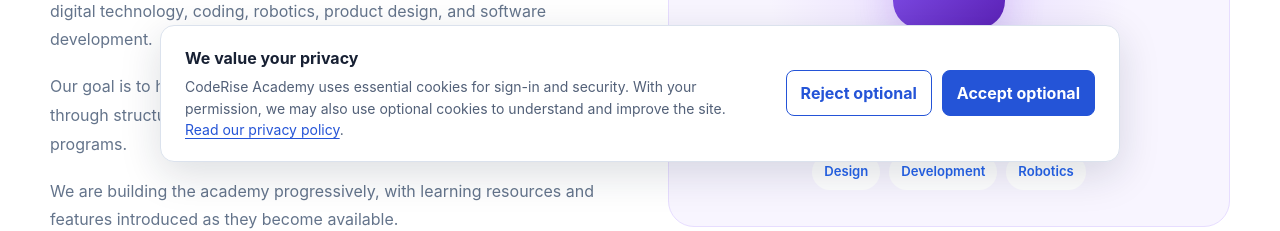
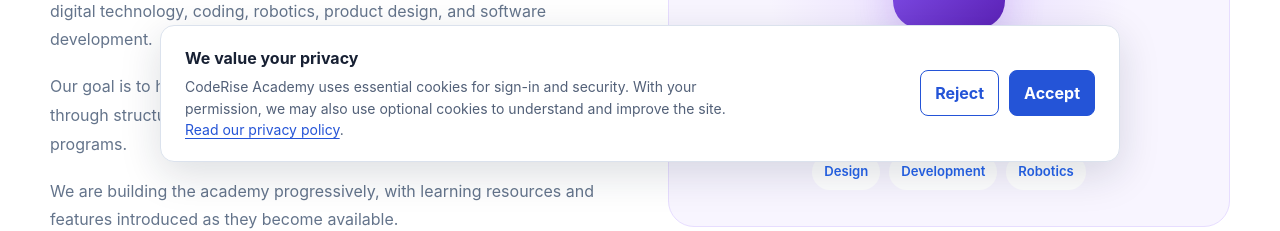
Before and after one commit to harrydev-pro/CodeRise-Academy, a React (Vite) app: page /about in a window 1280 px wide. Shown: the part 622-853 px from the top of the page. Built offline with nearby package versions, Linux system fonts and the light colour scheme; no server answers.

Commit message:
fix:remove the optional from the accept and reject button

```diff
--- a/src/components/layout/CookieConsent.jsx
+++ b/src/components/layout/CookieConsent.jsx
@@ -33,8 +33,8 @@ export default function CookieConsent() {
         </p>
       </div>
       <div className="cookie-consent-actions">
-        <button type="button" className="cookie-consent-reject" onClick={() => choose("rejected")}>Reject optional</button>
-        <button type="button" className="cookie-consent-accept" onClick={() => choose("accepted")}>Accept optional</button>
+        <button type="button" className="cookie-consent-reject" onClick={() => choose("rejected")}>Reject </button>
+        <button type="button" className="cookie-consent-accept" onClick={() => choose("accepted")}>Accept </button>
       </div>
     </section>
   );
```
